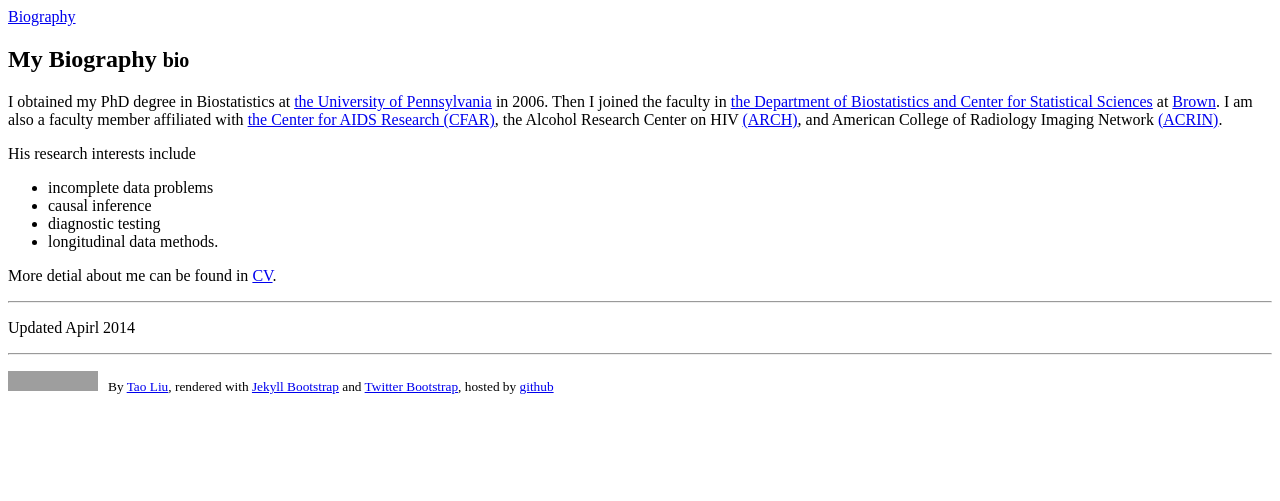
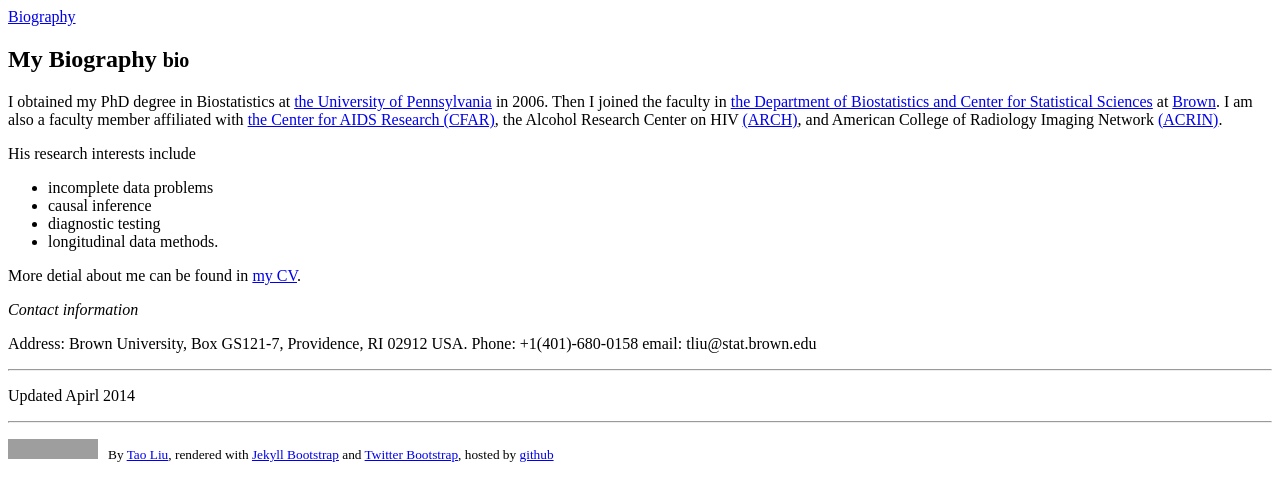
Before and after one commit to taotliu/my_bio, a Jekyll site: the page built from index.md, in a window 1280 px wide. Shown: the top 501 px of the page. Built offline with Jekyll 4.4.1, drawn with Linux system fonts in a browser that asks for light colours; grey boxes are pictures that could not be loaded.

Commit message:
bio updated

```diff
--- a/index.md
+++ b/index.md
@@ -13,7 +13,14 @@ His research interests include
 - diagnostic testing
 - longitudinal data methods.
 
-More detial about me can be found in [CV](.).
+More detial about me can be found in [my CV](.).
+
+*Contact information*
+
+Address: Brown University, Box GS121-7, Providence, RI 02912 USA.
+Phone: +1(401)-680-0158
+email: tliu@stat.brown.edu
+
 
 ---
 Updated Apirl 2014
```
